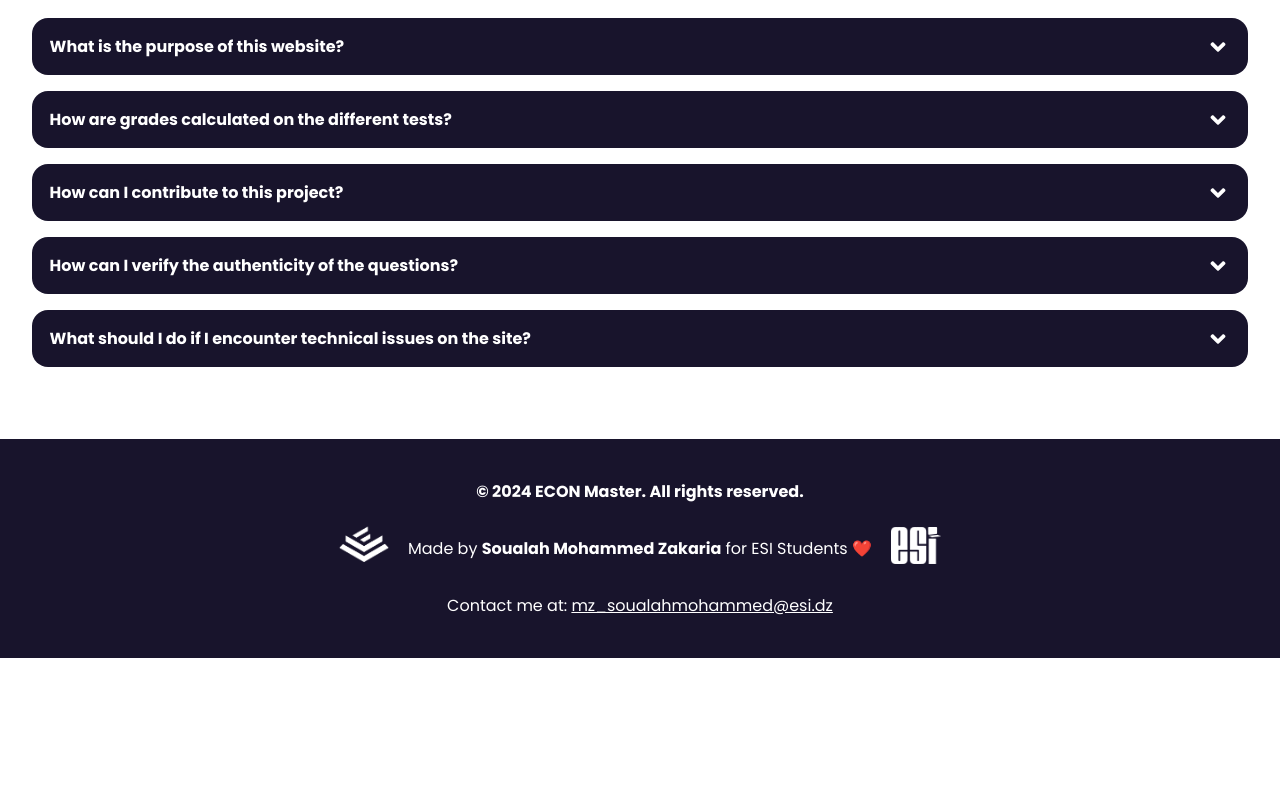
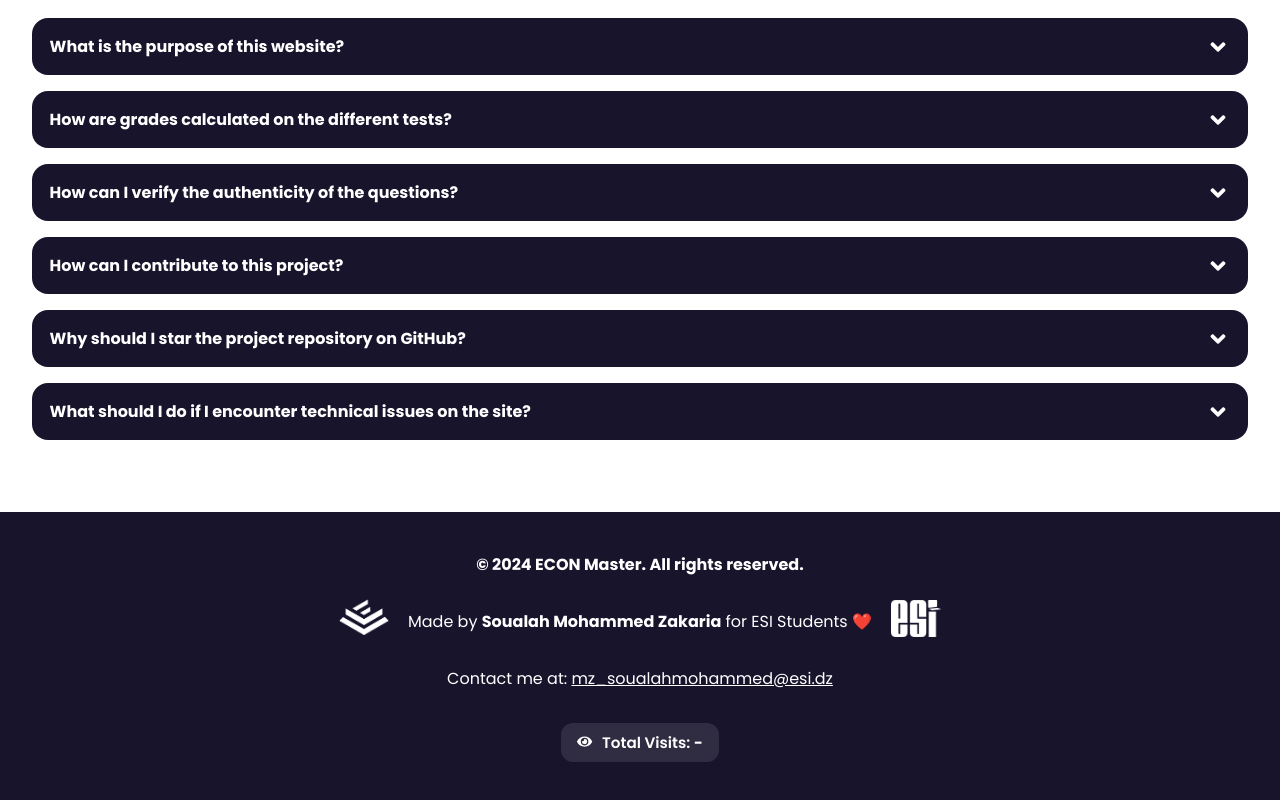
Before and after one commit to soualahmohammedzakaria/ECON-Master, a React (Create React App) app: page /#/ in a window 1280 px wide. Shown: the part 3839-4639 px from the top of the page. Before the commit the page ends 4497 px from the top, so only its background shows below. Built offline with nearby package versions, Linux system fonts and the light colour scheme; no server answers; the HTML template or start-up script is replaced by a standard one.

Commit message:
Added visit counter and github link, fixed overview image, and updated packages

```diff
--- a/src/components/general/Footer/Footer.css
+++ b/src/components/general/Footer/Footer.css
@@ -4,6 +4,10 @@
     color: var(--white-color);
     padding: 1.5rem;
     text-align: center;
+    display: flex;
+    flex-direction: column;
+    align-items: center;
+    justify-content: center;
     font-family: var(--font-family);
     padding-bottom: 1.5rem;
     margin-top: 1.5rem;
@@ -14,7 +18,6 @@
     align-items: center;
     justify-content: center;
     gap: 1.2rem;
-    margin-bottom: 0.5rem;
 }
 
 .footer-logo {
@@ -44,3 +47,100 @@
 .footer-logo-link:hover {
     opacity: 0.8;
 }
+
+.visits-counter-box {
+    width: fit-content;
+    display: flex;
+    justify-content: center;
+    align-items: center;
+    gap: 0.6rem;
+    padding: 0.5rem 1rem;
+    background-color: rgba(255, 255, 255, 0.1);
+    border-radius: 12px;
+    font-weight: 600;
+    color: var(--white-color);
+    font-size: 0.95rem;
+    transition: background-color 0.2s, transform 0.2s;
+    align-self: center;
+    cursor: default;
+}
+
+.visits-counter-box:hover {
+    background-color: rgba(255, 255, 255, 0.2);
+    transform: scale(1.05);
+    cursor: pointer;
+}
+
+.visits-counter-box:hover::after {
+    font-size: 0.8rem;
+    color: var(--secondary-color);
+    margin-left: 0.5rem;
+}
+
+.modal-overlay {
+    position: fixed;
+    top: 0;
+    left: 0;
+    width: 100%;
+    height: 100%;
+    background: rgba(0, 0, 0, 0.85);
+    display: flex;
+    justify-content: center;
+    align-items: center;
+    z-index: 1000;
+}
+
+.modal-content {
+    background: white;
+    padding: 20px;
+    width: 90%;
+    max-width: 500px;
+    border-radius: var(--border-radius);
+    box-shadow: 0px 4px 8px rgba(0, 0, 0, 0.2);
+    text-align: center;
+}
+
+.modal-content .modal-title {
+    font-size: 1.5rem;
+    margin-bottom: 1rem;
+    color: var(--primary-color) !important;
+}
+
+.modal-content p {
+    color: #333;
+    font-size: 1rem;
+    margin-bottom: 20px;
+}
+
+.modal-content p.visit-number {
+    font-size: 4rem;
+    font-weight: bold;
+    margin: 15px 0;
+    color: var(--primary-color);
+}
+
+.close-button {
+    padding: 10px 20px;
+    font-size: 1rem;
+    color: white;
+    background-color: #18142c;
+    border: none;
+    border-radius: var(--border-radius);
+    cursor: pointer;
+    font-family: var(--font-family);
+    font-weight: bold;
+    transition: background-color 0.3s;
+}
+
+.close-button:hover {
+    background-color: #342c5e;
+}
+
+@media (max-width: 600px) {
+    .modal-content {
+        margin: 0px 20px;
+    }
+    .modal-content p {
+        font-size: 0.9rem;
+    }
+}
--- a/src/components/general/Footer/Footer.js
+++ b/src/components/general/Footer/Footer.js
@@ -1,24 +1,70 @@
 // Footer.js
-import React from 'react';
+import React, { useEffect, useState } from 'react';
+import { FaEye } from 'react-icons/fa';
 import { Link } from 'react-router-dom';
 import './Footer.css';
 import Logo from '../../../assets/images/ECON-Master.png';
 import ESILogo from '../../../assets/images/ESI-Logo.png';
 
 export default function Footer() {
+    const [visits, setVisits] = useState(null);
+    const [modalOpen, setModalOpen] = useState(false);
+
+    useEffect(() => {
+        fetch("https://countapi.mileshilliard.com/api/v1/get/econ-master-site")
+            .then(res => res.json())
+            .then(data => {
+                if (typeof data.value === "number") {
+                    setVisits(data.value);
+                }
+            })
+            .catch(err => console.error("Sorry, an error occurred while fetching visit count:", err));
+    }, []);
+
     return (
         <footer className="footer">
             <p><b>&copy; {new Date().getFullYear()} ECON Master. All rights reserved.</b></p>
+
             <div className="footer-content">
                 <Link to="/" className="footer-logo-link">
                     <img src={Logo} alt="Site Logo" className="footer-logo" />
                 </Link>
+
                 <p>Made by <b>Soualah Mohammed Zakaria</b> for ESI Students ❤️</p>
+
                 <a href="https://www.esi.dz" target="_blank" rel="noopener noreferrer" className="footer-logo-link">
                     <img src={ESILogo} alt="ESI" className="footer-logo" />
                 </a>
             </div>
-            <p>Contact me at: <a href="mailto:mz_soualahmohammed@esi.dz" className="footer-link">mz_soualahmohammed@esi.dz</a></p>
+
+            <p>{"Contact me at: "}
+                <a href="mailto:mz_soualahmohammed@esi.dz" className="footer-link">
+                    mz_soualahmohammed@esi.dz
+                </a>
+            </p>
+
+            <p
+                className="visits-counter-box"
+                title="Click to nudge"
+                onClick={() => setModalOpen(true)}
+            >
+                <FaEye className="visits-icon" />
+                <span>Total Visits: <b>{visits !== null ? visits : "-"}</b></span>
+            </p>
+
+            {modalOpen && (
+                <div className="modal-overlay" onClick={() => setModalOpen(false)}>
+                    <div className="modal-content" onClick={e => e.stopPropagation()}>
+                        <h2 className="modal-title">Visit Counter Nudge</h2>
+                        <p className="visit-number">
+                            {visits !== null ? visits : "-"}
+                        </p>
+                        <p>You just nudged the visit counter! 👀</p>
+                        <p>Some say nudging counters builds character... We can't confirm that.</p>
+                        <button className="close-button" onClick={() => setModalOpen(false)}>Go Back To Studying</button>
+                    </div>
+                </div>
+            )}
         </footer>
     );
 }
--- a/src/components/home/QnA/QnA.css
+++ b/src/components/home/QnA/QnA.css
@@ -45,3 +45,14 @@
     font-size: 1.5rem;
     margin-left: 1rem;
 }
+
+.item-link {
+  color: var(--primary-color);
+  text-decoration: none;
+  font-weight: 700;
+  transition: opacity 0.2s ease;
+}
+
+.item-link:hover {
+  text-decoration: underline;
+}
--- a/src/components/home/QnA/QnA.js
+++ b/src/components/home/QnA/QnA.js
@@ -40,11 +40,14 @@ export default function QnA() {
                 >
                     {`${item.answer} `}
                     {item.link && (
-                        <a href={item.link} target="_blank" rel="noopener noreferrer" style={{
-                            color: "var(--primary-color)",
-                            textDecoration: "none",
-                            fontWeight: "700",
-                        }}>Link here</a>
+                        <a
+                            href={item.link}
+                            target="_blank"
+                            rel="noopener noreferrer"
+                            className="item-link"
+                        >
+                            Link here
+                        </a>
                     )}
                 </motion.div>
             )}
--- a/src/data/QnA.js
+++ b/src/data/QnA.js
@@ -8,12 +8,17 @@ export const questionsAndAnswers = [
       answer: "Grades are calculated by awarding points for each correct answer and deducting points for incorrect ones. The minimum grade for a question is 0.",
     },
     {
+      question: "How can I verify the authenticity of the questions?",
+      answer: "The questions provided on the exams and tests are sourced from previous years' official assessments and are reviewed by knowledgeable students in Economics to ensure accuracy and relevance.",
+    },
+    {
       question: "How can I contribute to this project?",
       answer: "Yes! Contributions are welcome! You can help by providing feedback, suggesting new questions or even adding materials.",
     },
     {
-      question: "How can I verify the authenticity of the questions?",
-      answer: "The questions provided on the exams and tests are sourced from previous years' official assessments and are reviewed by knowledgeable students in Economics to ensure accuracy and relevance.",
+      question: "Why should I star the project repository on GitHub?",
+      answer: "Starring the project repository on GitHub shows your support and appreciation for the effort and time spent on developing this resource. It helps raise awareness and encourages further improvements, making it easier for others to find and benefit from this valuable tool.",
+      link: "https://github.com/soualahmohammedzakaria/ECON-Master"
     },
     {
       question: "What should I do if I encounter technical issues on the site?",
--- a/src/pages/Home.js
+++ b/src/pages/Home.js
@@ -1,4 +1,4 @@
-import React from 'react';
+import React, { useEffect } from 'react';
 import Navbar from '../components/general/Navbar/Navbar';
 import Description from '../components/home/Description/Description';
 import Courses from '../components/home/Courses/Courses';
@@ -8,6 +8,12 @@ import QnA from '../components/home/QnA/QnA';
 import Footer from '../components/general/Footer/Footer';
 
 export default function Home() {
+
+  useEffect(() => {
+    fetch("https://countapi.mileshilliard.com/api/v1/hit/econ-master-site")
+      .catch(err => console.error("Sorry, an error occurred while incrementing the visit count:", err));
+  }, []);
+
   return (
     <>
       {/* Navbar */}
```
Also changed, not shown: .githubutils/Home.png, 1 other file (tests, documents, lock files or other folders).
